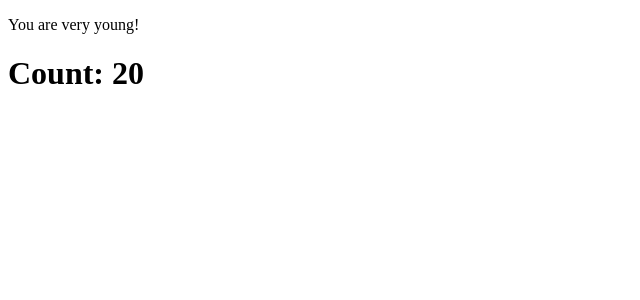
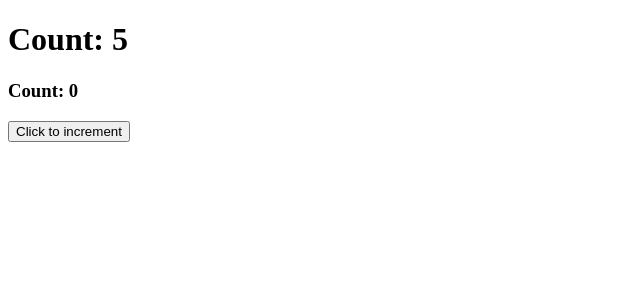
Before and after one commit to mFerlito/react-exercises, a React (Create React App) app: page / in a window 1280 px wide. Shown: the top 300 px of the page, without its empty margins (0-640 px from the left). Built offline with nearby package versions, Linux system fonts and the light colour scheme.

Commit message:
events 01 done

```diff
--- a/src/App.js
+++ b/src/App.js
@@ -1,14 +1,12 @@
 import React from 'react'
-import { Age } from './components/Age'
-import {Counter} from './components/Counter'
-import { Hello } from './components/Hello'
-import { Welcome } from './components/Welcome'
+import { Counter } from './components/Counter'
+
 
 export class App extends React.Component {
     render() {
         return <div>
-            <Age />
-            <Counter initialCount={ 1 } incrementAmount={ 2 } incrementInterval={ 500 } />
+
+            <Counter initialValue={0} incrementInterval={1000} incrementAmount ={1}/>
         </div>
 
     }
--- /dev/null
+++ b/src/components/ClickCounter.jsx
@@ -0,0 +1,34 @@
+
+
+import React from "react";
+
+
+
+export class ClickCounter extends React.Component {
+    state = {
+        count: this.props.initialValue,
+    }
+    handleCounterIncrement = (event) => {
+
+        console.log(event);
+        this.setState(state => {
+            return {
+                count: state.count + this.props.incrementBy,
+            }
+
+        })
+    }
+    render() {
+        return (
+            <div>
+
+                <h3>Count: {this.state.count}</h3>
+                <button onClick={this.handleCounterIncrement}>Click to increment</button>
+            </div>
+        )
+    }
+}
+ClickCounter.defaultProps = {
+    initialValue: 0,
+    incrementBy: 1
+}
--- a/src/components/Counter.jsx
+++ b/src/components/Counter.jsx
@@ -1,5 +1,5 @@
-
 import React from "react";
+import { ClickCounter } from "./ClickCounter";
 import { CounterDisplay } from "./CounterDisplay";
 
 export class Counter extends React.Component {
@@ -20,6 +20,7 @@ export class Counter extends React.Component {
     render(){
         return <div>
             <CounterDisplay count={this.state.count} />
+            <ClickCounter count= {this.state.count}/>
             </div>
 
     }
```
